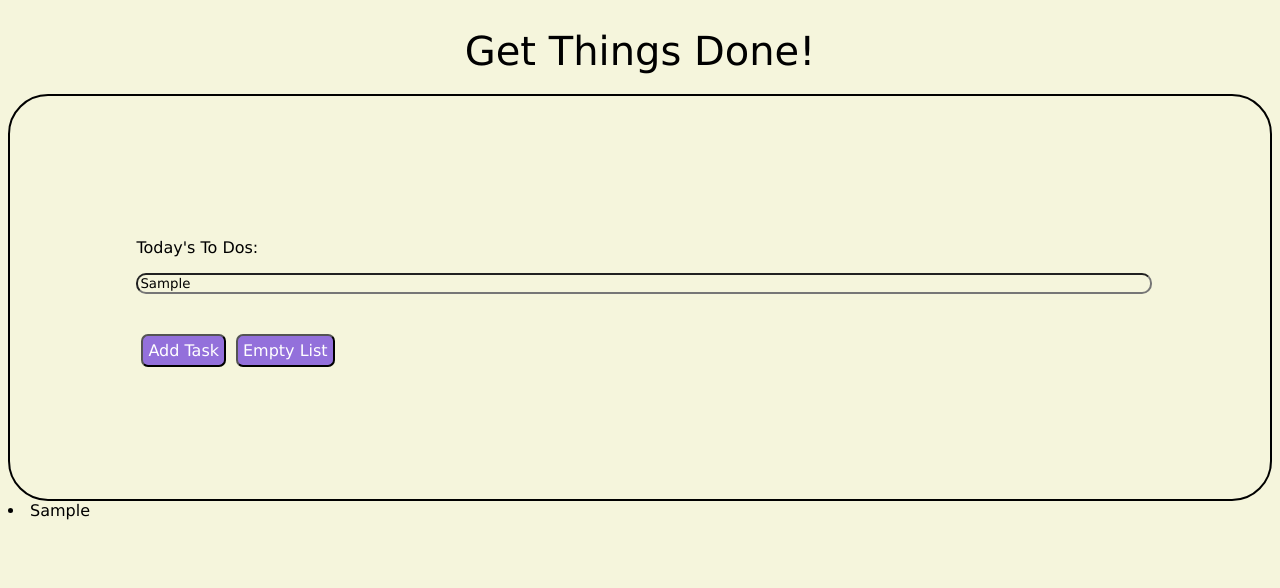
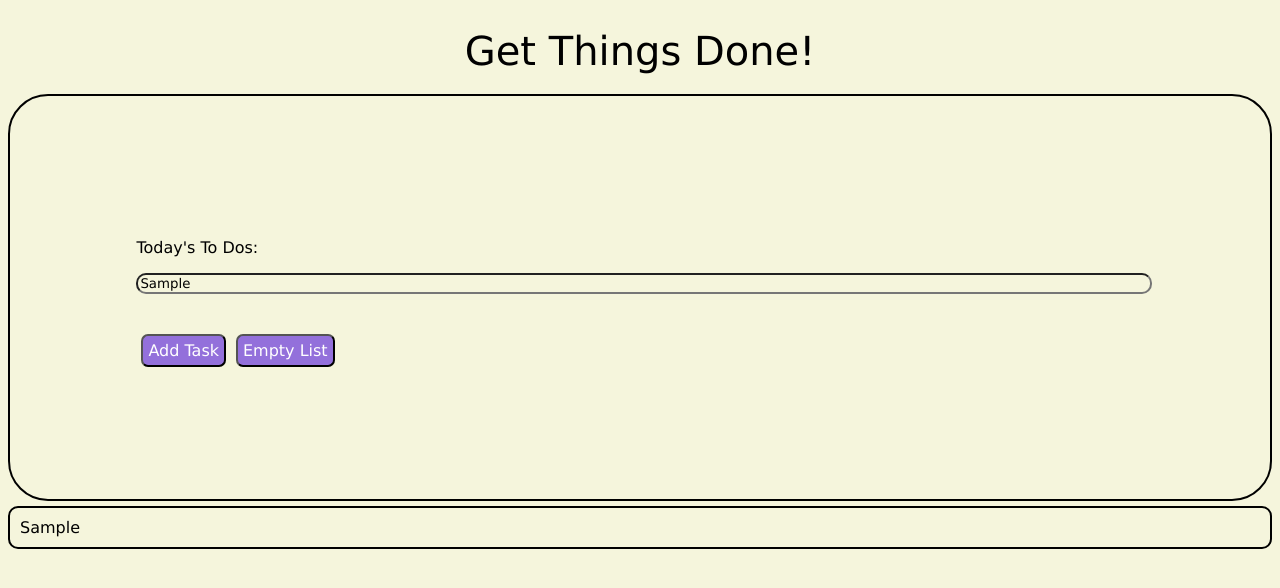
Before and after one commit to tpham912/to-do-tasks, a plain HTML site: page index.html in a window 1280 px wide. Both pictures are taken after typing "Sample" into the empty fields and a click on the button "Add Task". Drawn offline with Linux system fonts and the light colour scheme.

Commit message:
wrap each user's task in border

```diff
--- a/script.js
+++ b/script.js
@@ -14,9 +14,11 @@ function addTasks() {
             window.alert("Enter a task!");
         } else {
             tasks.push(input.value);
-            let listEl = document.createElement("li");
-            listEl.textContent = input.value + '\n';
-            listContainer.appendChild(listEl);
+            let box = document.createElement("div");
+            // classList = Add a class
+            box.classList.add("each-task");
+            box.textContent = input.value + '\n';
+            listContainer.appendChild(box);
         }
     }
 }
--- a/style.css
+++ b/style.css
@@ -15,8 +15,11 @@ header {
     border-radius: 40px;
 }
 
-.task-box {
-
+.each-task {
+    border: 2px solid black;
+    padding: 10px;
+    margin: 5px 0;
+    border-radius: 10px;
 }
 
 input {
```
